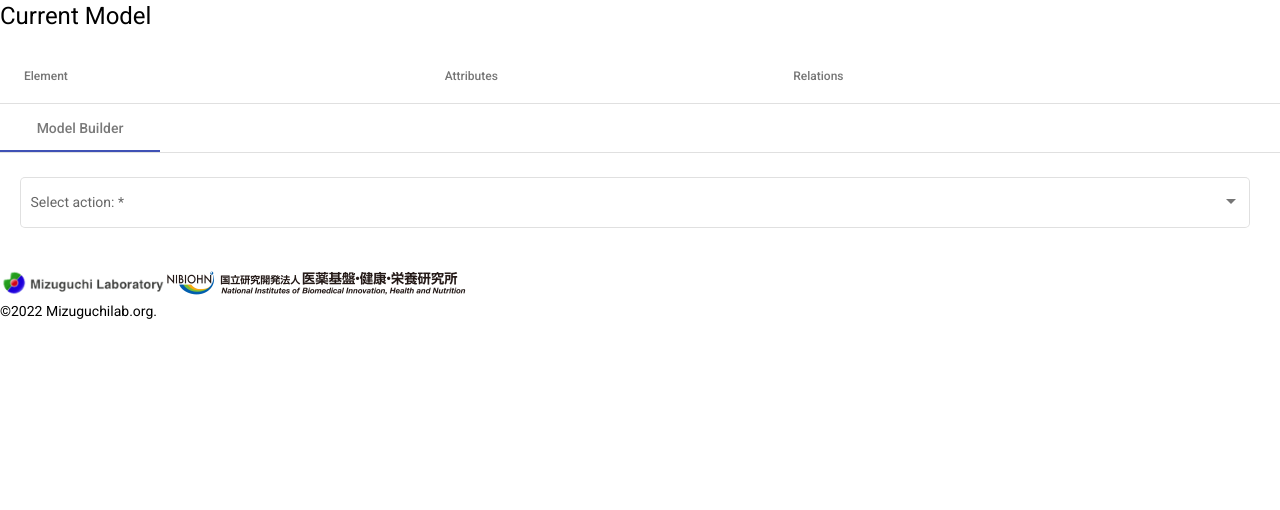
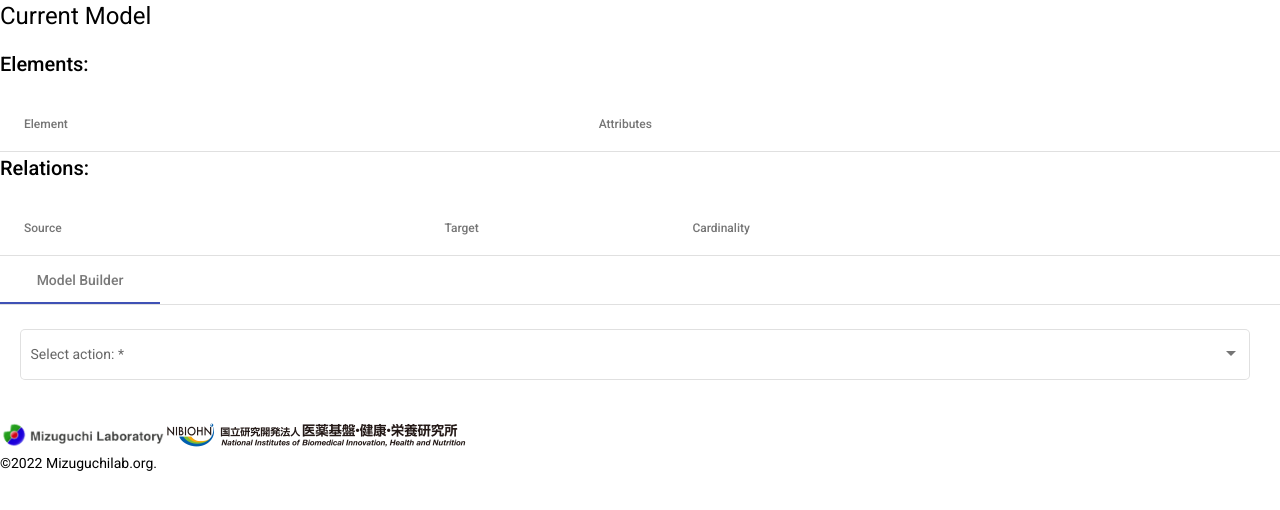
Before and after one commit to targetmine/send_DataProvider, an Angular app in the folder DataReusable/: page /builder in a window 1280 px wide. Shown: the top 510 px of the page. Built offline with nearby package versions, Linux system fonts and the light colour scheme.

Commit message:
Included cardinality in relation definition. Removal of relations also working.

```diff
--- a/DataReusable/src/app/modeler/add-attribute-dialog/add-attribute-dialog.component.css
+++ b/DataReusable/src/app/modeler/add-attribute-dialog/add-attribute-dialog.component.css
@@ -5,6 +5,7 @@ form {
 	max-width: 100%;
 }
 
-mat-form-field {
+.mat-form-field{
+	display: flex;
 	padding-bottom: 10px;
 }
--- a/DataReusable/src/app/modeler/add-relation-dialog/add-relation-dialog.component.css
+++ b/DataReusable/src/app/modeler/add-relation-dialog/add-relation-dialog.component.css
@@ -0,0 +1,3 @@
+.mat-form-field{
+	display: flex;
+}
--- a/DataReusable/src/app/modeler/add-relation-dialog/add-relation-dialog.component.html
+++ b/DataReusable/src/app/modeler/add-relation-dialog/add-relation-dialog.component.html
@@ -1,4 +1,4 @@
-<h1 mat-dialog-title>Add a Relation for {{input.srcEle}}/{{input.srcAttr}}:</h1>
+<h1 mat-dialog-title>Add a Relation for {{data.srcEle}}/{{data.srcAttr}}:</h1>
 <div mat-dialog-content>
 	<form>
 		<mat-form-field	appearance="outline">
@@ -28,6 +28,21 @@
 				</mat-option>
 			</mat-select>
 		</mat-form-field>
+
+		<mat-form-field appearance="outline">
+			<mat-label> Select cardinality</mat-label>
+			<mat-select
+				[formControl]="cardinality"
+				required
+				>
+				<mat-option
+					*ngFor="let c of CARDINALITY"
+					[value]="c"
+					>
+					{{c}}
+				</mat-option>
+			</mat-select>
+		</mat-form-field>
 	</form>
 </div>
 <div mat-dialog-actions>
--- a/DataReusable/src/app/modeler/add-relation-dialog/add-relation-dialog.component.ts
+++ b/DataReusable/src/app/modeler/add-relation-dialog/add-relation-dialog.component.ts
@@ -2,17 +2,18 @@ import { Component, Inject } from '@angular/core';
 import { FormControl, Validators } from '@angular/forms';
 import { MatDialogRef, MAT_DIALOG_DATA } from '@angular/material/dialog';
 
+import { CARDINALITY } from 'src/app/shared/models/relation';
 @Component({
   selector: 'app-add-relation-dialog',
   templateUrl: './add-relation-dialog.component.html',
   styleUrls: ['./add-relation-dialog.component.css']
 })
 export class AddRelationDialogComponent{
-	protected input: any;
+	protected CARDINALITY = CARDINALITY;
 	protected eles: string[];
 	protected atts: string[] = [];
 
-	protected trgElement: FormControl = new FormControl('', Validators.required);
+	protected trgElement: FormControl<string|null> = new FormControl<string|null>(null, Validators.required);
 	protected trgAttribute: FormControl = new FormControl('', Validators.required);
 	protected cardinality: FormControl = new FormControl('', Validators.required);
 
@@ -20,15 +21,12 @@ export class AddRelationDialogComponent{
 		public dialogRef: MatDialogRef<AddRelationDialogComponent>,
 		@Inject(MAT_DIALOG_DATA) public data: any
 	) {
-		this.input = data.targets;
-		console.log(this.input);
-		this.eles = this.input.map((v:any) => v.name);
-		console.log(this.eles);
+		this.eles = this.data.targets.map((v:any) => v.name);
 
 	}
 
 	refreshAtts(ele: string){
-		for(const v of this.input){
+		for(const v of this.data.targets){
 			if(v['name'] === ele){
 				this.atts = v['attributes'];
 				return;
@@ -37,7 +35,7 @@ export class AddRelationDialogComponent{
 	}
 
 	onCancel(): void{
-
+		this.dialogRef.close(undefined);
 	}
 
 	onSubmit(): void{
--- a/DataReusable/src/app/modeler/model-display/model-display.component.html
+++ b/DataReusable/src/app/modeler/model-display/model-display.component.html
@@ -1,8 +1,9 @@
 <h1>Current Model</h1>
+<h2>Elements:</h2>
 <table mat-table
-	[dataSource]="_model"
-	multiTemplateDataRows>
-
+	[dataSource]="_elements"
+	#elementsTable
+	>
 	<ng-container matColumnDef="elements">
 		<th mat-header-cell *matHeaderCellDef> Element </th>
 		<td mat-cell *matCellDef="let element">
@@ -27,7 +28,6 @@
 			</button>
 		</td>
 	</ng-container>
-
 	<ng-container matColumnDef="attributes">
 		<th mat-header-cell *matHeaderCellDef> Attributes </th>
 		<td mat-cell *matCellDef="let element">
@@ -64,12 +64,40 @@
 		</td>
 	</ng-container>
 
-	<ng-container matColumnDef="relations">
-		<th mat-header-cell *matHeaderCellDef> Relations </th>
-		<td mat-cell *matCellDef>
+	<tr mat-header-row *matHeaderRowDef="_elementTableColumns"></tr>
+	<tr mat-row *matRowDef="let row; columns: _elementTableColumns;"></tr>
+</table>
+
+<h2>Relations:</h2>
+<table mat-table
+	[dataSource]="_relations"
+	#relationsTable
+	>
+	<ng-container matColumnDef="source">
+		<th mat-header-cell *matHeaderCellDef> Source </th>
+		<td mat-cell *matCellDef="let relation">
+			<span>{{relation.srcElement}}/{{relation.srcAttribute}}</span>
+		</td>
+	</ng-container>
+	<ng-container matColumnDef="target">
+		<th mat-header-cell *matHeaderCellDef> Target </th>
+		<td mat-cell *matCellDef="let relation">
+			<span>{{relation.trgElement}}/{{relation.trgAttribute}}</span>
+		</td>
+	</ng-container>
+	<ng-container matColumnDef="cardinality">
+		<th mat-header-cell *matHeaderCellDef> Cardinality </th>
+		<td mat-cell *matCellDef="let relation">
+			<span>{{relation.cardinality}}</span>
+			<button mat-icon-button
+				class="table-button remove-relation"
+				matTooltip="Remove"
+				(click)="onRemoveRelation(relation.name)">
+				<mat-icon fontIcon="clear"></mat-icon>
+			</button>
 		</td>
 	</ng-container>
 
-	<tr mat-header-row *matHeaderRowDef="_displayedColumns"></tr>
-	<tr mat-row *matRowDef="let row; columns: _displayedColumns;"></tr>
+	<tr mat-header-row *matHeaderRowDef="_relationTableColumns"></tr>
+	<tr mat-row *matRowDef="let row; columns: _relationTableColumns;"></tr>
 </table>
--- a/DataReusable/src/app/modeler/model-display/model-display.component.ts
+++ b/DataReusable/src/app/modeler/model-display/model-display.component.ts
@@ -6,6 +6,7 @@ import { MatDialog, MatDialogConfig, MatDialogRef, MAT_DIALOG_DATA } from '@angu
 import { ElementRenameDialogComponent } from '../element-rename-dialog/element-rename-dialog.component';
 import { AddAttributeDialogComponent } from '../add-attribute-dialog/add-attribute-dialog.component';
 import { AddRelationDialogComponent } from '../add-relation-dialog/add-relation-dialog.component';
+import { Relation } from 'src/app/shared/models/relation';
 
 @Component({
   selector: 'app-model-display',
@@ -15,14 +16,18 @@ import { AddRelationDialogComponent } from '../add-relation-dialog/add-relation-
 })
 export class ModelDisplayComponent implements OnInit{
 	// the current model
-	protected _model: Element[] = [];
-	set model(eles: Element[]) { this._model = eles; }
+	protected _elements: Element[] = [];
+	set elements(eles: Element[]) { this._elements = eles; };
+	protected _relations: Relation[] = [];
+	set relations(rels: Relation[]) { this._relations = rels; };
 
-	// elements required for table display
-	@ViewChild(MatTable, {static: true}) modelTable!: MatTable<Element[]>;
+	// elements required for Element display
+	@ViewChild('elementsTable') elementTable!: MatTable<Element[]>;
+	protected _elementTableColumns: string[] = ['elements','attributes'];
+	get displayedColumns(): string[]{ return this._elementTableColumns; }
 
-	protected _displayedColumns: string[] = ['elements','attributes','relations'];
-	get displayedColumns(): string[]{ return this._displayedColumns; }
+	@ViewChild('relationsTable') relationTable!: MatTable<Relation[]>;
+	protected _relationTableColumns: string[] = ['source', 'target', 'cardinality'];
 
 	constructor(
 		protected readonly _modelServ: ShareModelService,
@@ -33,9 +38,13 @@ export class ModelDisplayComponent implements OnInit{
 
 	ngOnInit(): void {
 		this.modelServ.elements.subscribe(data => {
-			this._model = data;
-			if(this._model.length > 0) this.modelTable.renderRows();
+			this._elements = data;
+			if(this._elements.length > 0) this.elementTable.renderRows();
 		});
+		this.modelServ.relations.subscribe(data => {
+			this._relations = data;
+			if(this._relations.length > 0) this.relationTable.renderRows();
+		})
 	}
 
 	onRenameElement(name: string){
@@ -75,6 +84,7 @@ export class ModelDisplayComponent implements OnInit{
 		dialogRef.afterClosed().subscribe(result => {
 			if( result ){ //true
 				this._modelServ.removeElement(name);
+				this._modelServ.removeRelationElement(name);
 			}
 		});
 	}
@@ -102,21 +112,22 @@ export class ModelDisplayComponent implements OnInit{
 			}
 		);
 		dialogRef.afterClosed().subscribe(result => {
-			if(result) //true
+			if(result){ //true
 				this._modelServ.removeAttribute(elementName, attributeName);
-		})
+				this._modelServ.removeRelationAttribute(attributeName);
+			}
+		});
 	}
 
 	onToggleUnique(elementName: string, attributeName: string){
 		this._modelServ.toggleUnique(elementName, attributeName);
 	}
 
-	/** TODO */
 	onAddRelation(srcEle:string, srcAttribute: string ){
 		let data: any = {};
 		data['srcEle'] = srcEle; data['srcAttr'] = srcAttribute;
 		data.targets = [];
-		this._model.forEach(v => {
+		this._elements.forEach(v => {
 			let t = { name: v.name, attributes: [] as string[] };
 			v.attributes.forEach(a => {
 				if (a.unique)
@@ -130,11 +141,31 @@ export class ModelDisplayComponent implements OnInit{
 			<MatDialogConfig<any>>{ data: data, restoreFocus: false }
 		);
 		dialogRef.afterClosed().subscribe(result => {
+			console.log(result);
 			if( result !== undefined ){
-				this._modelServ.addRelation(srcEle, result.element, srcAttribute, result.attribute, result.cardinality);
-				console.log(this._modelServ.relations.value);
+				this._modelServ.addRelation({
+					name: srcEle+result.element,
+					srcElement: srcEle,
+					srcAttribute: srcAttribute,
+					trgElement: result.element,
+					trgAttribute: result.attribute,
+					cardinality: result.cardinality}
+					);
 			}
 		})
+	}
+
+	onRemoveRelation(name: string){
+		const dialogRef = this.dialog.open(
+			RemoveElementDialogComponent,
+			<MatDialogConfig<any>>{
+				data: 'Relation',
+				restoreFocus: false
+			}
+		);
+		dialogRef.afterClosed().subscribe(result =>{
+			if(result) this._modelServ.removeRelation(name);
+		});
 	}
 
 }
@@ -150,6 +181,9 @@ export class ModelDisplayComponent implements OnInit{
 		</p>
 		<p *ngIf="type === 'Attribute'">
 			Do you really want to remove the attribute and all of its relations?
+		</p>
+		<p *ngIf="type === 'Relation'">
+			Really remove the relation?
 		</p>
 	</div>
 	<div mat-dialog-actions>
--- a/DataReusable/src/app/shared/models/relation.ts
+++ b/DataReusable/src/app/shared/models/relation.ts
@@ -1,4 +1,5 @@
-export type Cardinality = 'one-one' | 'one-many' | 'many-one' | 'many-many';
+export const CARDINALITY = ['one to one', 'one to many', 'many to one', 'many to many'] as const;
+export type Cardinality = typeof CARDINALITY[number];
 
 export interface Relation{
 	name: string;
--- a/DataReusable/src/app/shared/services/share-model.service.ts
+++ b/DataReusable/src/app/shared/services/share-model.service.ts
@@ -110,6 +110,13 @@ export class ShareModelService {
 		this._relations$.next(updated);
 	}
 
+	public removeRelation(name: string){
+		let updated = this._relations$.getValue().filter(r =>
+			r.name !== name
+		);
+		this._relations$.next(updated);
+	}
+
 	public removeRelationElement(elementName: string){
 		let updated = this._relations$.getValue().filter(r =>
 			r.srcElement !== elementName && r.trgElement !== elementName
```
Also changed, not shown: 1 other file (tests, documents, lock files or other folders).
